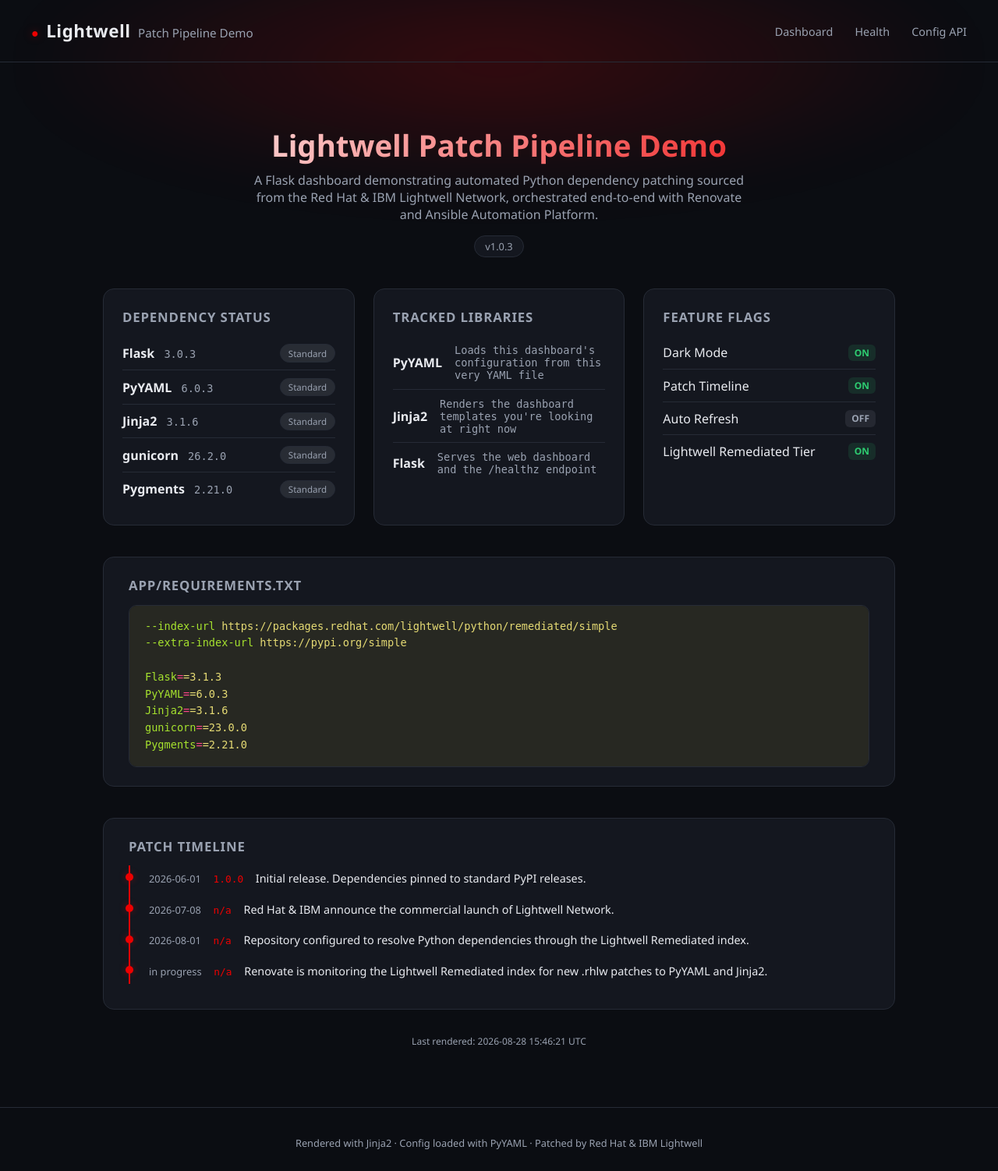
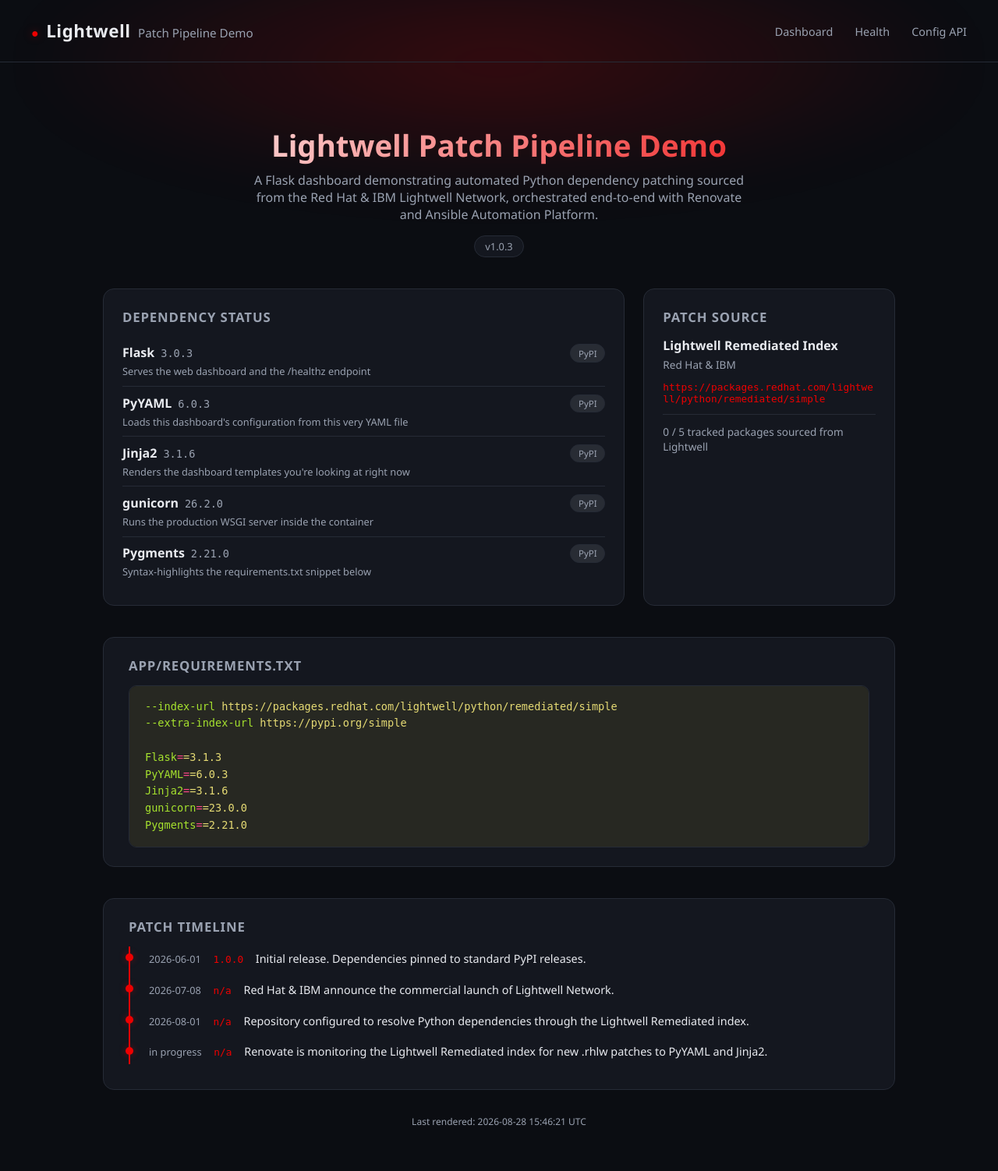
Before and after one commit to zjleblanc/ansible-lightwell, a Flask app: page / in a window 1280 px wide. Shown: the top 1502 px of the page at 78% size. Before the commit the page ends 1474 px from the top, so only its background shows below. Run offline with Flask 3, Linux system fonts and the light colour scheme.

Commit message:
Refocus dashboard on Lightwell package provenance, drop feature flags

```diff
--- a/app/app.py
+++ b/app/app.py
@@ -3,6 +3,7 @@
 from __future__ import annotations
 
 import os
+import re
 from datetime import UTC, datetime
 from importlib import metadata
 from pathlib import Path
@@ -20,6 +21,8 @@ REQUIREMENTS_PATH = APP_ROOT / "requirements.txt"
 
 TRACKED_PACKAGES = ("Flask", "PyYAML", "Jinja2", "gunicorn", "Pygments")
 
+LIGHTWELL_SUFFIX_RE = re.compile(r"\.rhlw-(?P<patch_id>\w+)$")
+
 
 def load_config() -> dict[str, Any]:
     """Load the application's YAML configuration file via PyYAML."""
@@ -27,19 +30,38 @@ def load_config() -> dict[str, Any]:
         return yaml.safe_load(config_file)
 
 
-def get_package_versions() -> list[dict[str, Any]]:
-    """Report installed versions of tracked dependencies."""
+def parse_lightwell_version(version: str) -> tuple[str, str | None]:
+    """Split a version string into (base_version, rhlw_patch_id).
+
+    Lightwell-remediated wheels append a `.rhlw-<id>` suffix to the
+    upstream version, e.g. "6.0.2.rhlw-00001". Returns (version, None)
+    when no such suffix is present.
+    """
+    match = LIGHTWELL_SUFFIX_RE.search(version)
+    if not match:
+        return version, None
+    return version[: match.start()], match.group("patch_id")
+
+
+def get_package_versions(tracked_deps: list[dict[str, Any]] | None = None) -> list[dict[str, Any]]:
+    """Report installed versions of tracked dependencies, annotated with
+    Lightwell provenance (from the version string) and role metadata from
+    app_config.yaml."""
+    dep_by_name = {dep["name"]: dep for dep in (tracked_deps or [])}
     versions = []
     for package_name in TRACKED_PACKAGES:
         try:
-            version = metadata.version(package_name)
+            raw_version = metadata.version(package_name)
         except metadata.PackageNotFoundError:
-            version = "unknown"
+            raw_version = "unknown"
+        base_version, patch_id = parse_lightwell_version(raw_version)
         versions.append(
             {
                 "name": package_name,
-                "version": version,
-                "is_patched": ".rhlw" in version,
+                "version": base_version,
+                "is_lightwell": patch_id is not None,
+                "lightwell_patch_id": patch_id,
+                "role": dep_by_name.get(package_name, {}).get("role", ""),
             }
         )
     return versions
@@ -74,13 +96,16 @@ def create_app() -> Flask:
     @app.get("/")
     def dashboard():
         config_data = app.config["CONFIG_DATA"]
+        tracked_deps = config_data.get("dependencies", {}).get("tracked", [])
+        package_versions = get_package_versions(tracked_deps)
         return render_template(
             "dashboard.html",
             service=config_data.get("service", {}),
-            features=config_data.get("features", {}),
-            dependencies=config_data.get("dependencies", {}).get("tracked", []),
+            patch_source=config_data.get("patch_source", {}),
+            package_versions=package_versions,
+            lightwell_count=sum(1 for pkg in package_versions if pkg["is_lightwell"]),
+            tracked_count=len(package_versions),
             patch_timeline=config_data.get("patch_timeline", []),
-            package_versions=get_package_versions(),
             requirements_snippet=get_requirements_snippet(),
             now=datetime.now(UTC),
         )
--- a/app/config/app_config.yaml
+++ b/app/config/app_config.yaml
@@ -7,11 +7,10 @@ service:
     with Renovate and Ansible Automation Platform.
   version: "1.0.3"
 
-features:
-  dark_mode: true
-  patch_timeline: true
-  auto_refresh: false
-  lightwell_remediated_tier: true
+patch_source:
+  name: Lightwell Remediated Index
+  url: https://packages.redhat.com/lightwell/python/remediated/simple
+  provider: Red Hat & IBM
 
 dependencies:
   tracked:
@@ -21,6 +20,10 @@ dependencies:
       role: Renders the dashboard templates you're looking at right now
     - name: Flask
       role: Serves the web dashboard and the /healthz endpoint
+    - name: gunicorn
+      role: Runs the production WSGI server inside the container
+    - name: Pygments
+      role: Syntax-highlights the requirements.txt snippet below
 
 patch_timeline:
   - date: "2026-06-01"
--- a/app/static/style.css
+++ b/app/static/style.css
@@ -164,6 +164,16 @@ main {
   transform: translateY(-2px);
 }
 
+.card-wide {
+  grid-column: span 2;
+}
+
+@media (max-width: 720px) {
+  .card-wide {
+    grid-column: span 1;
+  }
+}
+
 .card h2 {
   margin-top: 0;
   font-size: 1.05rem;
@@ -172,34 +182,56 @@ main {
   letter-spacing: 0.05em;
 }
 
-.package-list, .feature-list {
+.package-list {
   list-style: none;
   margin: 0;
   padding: 0;
 }
 
-.package-list li, .feature-list li {
+.package-list li {
   display: flex;
-  align-items: center;
+  align-items: flex-start;
   justify-content: space-between;
   padding: 0.6rem 0;
   border-bottom: 1px solid var(--lw-panel-border);
   gap: 0.5rem;
 }
 
-.package-list li:last-child, .feature-list li:last-child {
+.package-list li:last-child {
   border-bottom: none;
+}
+
+.pkg-header {
+  display: flex;
+  align-items: baseline;
+  gap: 0.5rem;
 }
 
 .pkg-name {
   font-weight: 600;
-  margin-right: 0.5rem;
 }
 
-.pkg-version, .pkg-role {
+.pkg-version {
   color: var(--lw-text-muted);
   font-family: "SF Mono", "Fira Code", monospace;
   font-size: 0.85rem;
+}
+
+.rhlw-tag {
+  font-family: "SF Mono", "Fira Code", monospace;
+  font-size: 0.72rem;
+  padding: 0.05rem 0.4rem;
+  border-radius: 4px;
+  color: var(--lw-red);
+  background: rgba(238, 0, 0, 0.12);
+  border: 1px solid rgba(238, 0, 0, 0.35);
+}
+
+.pkg-role {
+  display: block;
+  margin-top: 0.25rem;
+  color: var(--lw-text-muted);
+  font-size: 0.8rem;
 }
 
 .badge {
@@ -221,21 +253,36 @@ main {
   border: 1px solid var(--lw-panel-border);
 }
 
-.feature-toggle {
-  font-size: 0.75rem;
-  font-weight: 700;
-  padding: 0.15rem 0.5rem;
-  border-radius: 6px;
+.patch-source-name {
+  font-weight: 600;
+  margin: 0 0 0.25rem;
 }
 
-.feature-toggle.on {
-  color: var(--lw-green);
-  background: rgba(46, 204, 113, 0.12);
+.patch-source-provider {
+  color: var(--lw-text-muted);
+  font-size: 0.85rem;
+  margin: 0 0 0.75rem;
 }
 
-.feature-toggle.off {
+.patch-source-url {
+  display: block;
+  color: var(--lw-red);
+  font-family: "SF Mono", "Fira Code", monospace;
+  font-size: 0.8rem;
+  word-break: break-all;
+  text-decoration: none;
+}
+
+.patch-source-url:hover {
+  text-decoration: underline;
+}
+
+.patch-source-count {
+  margin: 0.75rem 0 0;
+  padding-top: 0.75rem;
+  border-top: 1px solid var(--lw-panel-border);
   color: var(--lw-text-muted);
-  background: rgba(154, 162, 177, 0.12);
+  font-size: 0.85rem;
 }
 
 .code-panel {
--- a/app/templates/dashboard.html
+++ b/app/templates/dashboard.html
@@ -23,19 +23,27 @@
 </section>
 
 <section class="grid">
-    <div class="card">
+    <div class="card card-wide">
         <h2>Dependency Status</h2>
         <ul class="package-list">
             {% for pkg in package_versions %}
             <li>
                 <div>
-                    <span class="pkg-name">{{ pkg.name }}</span>
-                    <span class="pkg-version">{{ pkg.version }}</span>
+                    <div class="pkg-header">
+                        <span class="pkg-name">{{ pkg.name }}</span>
+                        <span class="pkg-version">{{ pkg.version }}</span>
+                        {% if pkg.lightwell_patch_id %}
+                        <span class="rhlw-tag" title="Lightwell remediation identifier">{{ pkg.lightwell_patch_id }}</span>
+                        {% endif %}
+                    </div>
+                    {% if pkg.role %}
+                    <span class="pkg-role">{{ pkg.role }}</span>
+                    {% endif %}
                 </div>
-                {% if pkg.is_patched %}
-                <span class="badge badge-patched">Lightwell Patched</span>
+                {% if pkg.is_lightwell %}
+                <span class="badge badge-patched">Lightwell</span>
                 {% else %}
-                <span class="badge badge-standard">Standard</span>
+                <span class="badge badge-standard">PyPI</span>
                 {% endif %}
             </li>
             {% endfor %}
@@ -43,29 +51,11 @@
     </div>
 
     <div class="card">
-        <h2>Tracked Libraries</h2>
-        <ul class="package-list">
-            {% for dep in dependencies %}
-            <li>
-                <div>
-                    <span class="pkg-name">{{ dep.name }}</span>
-                </div>
-                <span class="pkg-role">{{ dep.role }}</span>
-            </li>
-            {% endfor %}
-        </ul>
-    </div>
-
-    <div class="card">
-        <h2>Feature Flags</h2>
-        <ul class="feature-list">
-            {% for key, value in features.items() %}
-            <li>
-                <span class="feature-key">{{ key.replace('_', ' ') | title }}</span>
-                <span class="feature-toggle {{ 'on' if value else 'off' }}">{{ 'ON' if value else 'OFF' }}</span>
-            </li>
-            {% endfor %}
-        </ul>
+        <h2>Patch Source</h2>
+        <p class="patch-source-name">{{ patch_source.name }}</p>
+        <p class="patch-source-provider">{{ patch_source.provider }}</p>
+        <a href="{{ patch_source.url }}" target="_blank" rel="noopener noreferrer" class="patch-source-url">{{ patch_source.url }}</a>
+        <p class="patch-source-count">{{ lightwell_count }} / {{ tracked_count }} tracked packages sourced from Lightwell</p>
     </div>
 </section>
 
```
Also changed, not shown: CHANGELOG.md.
